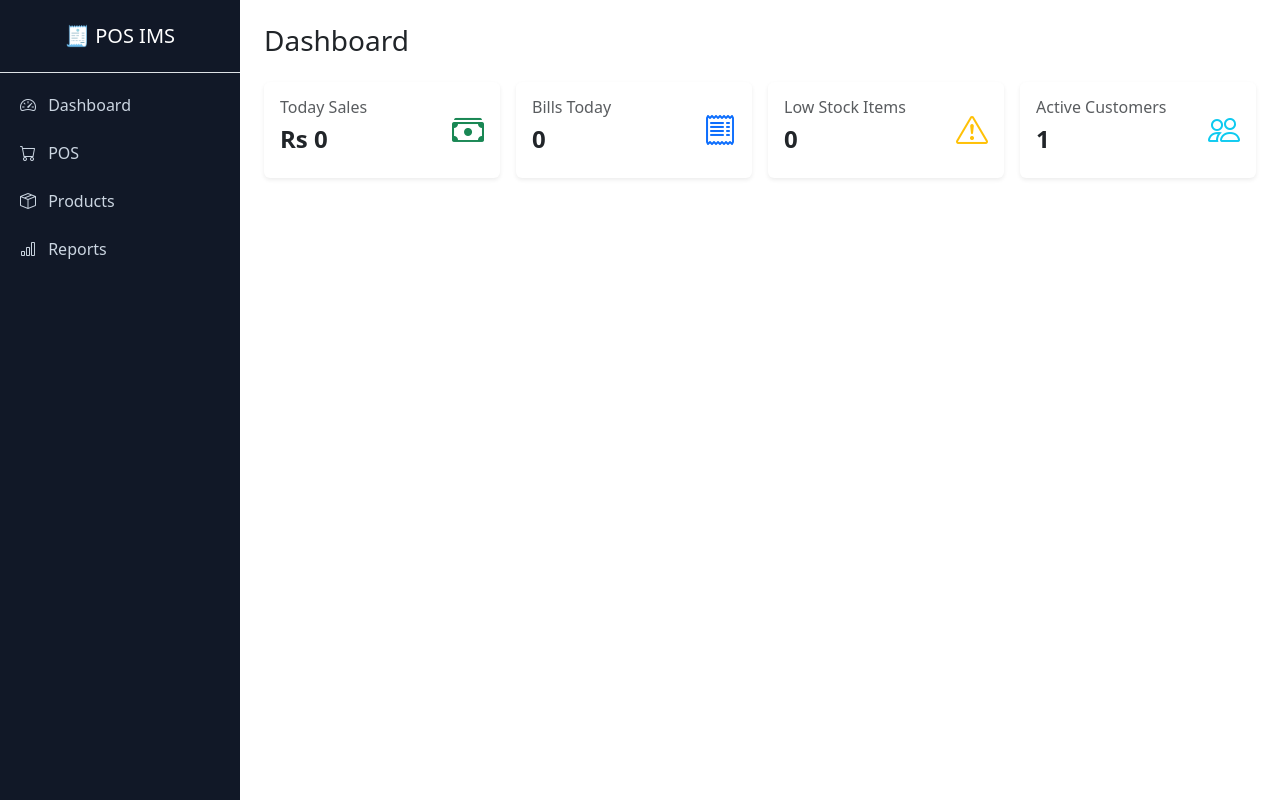
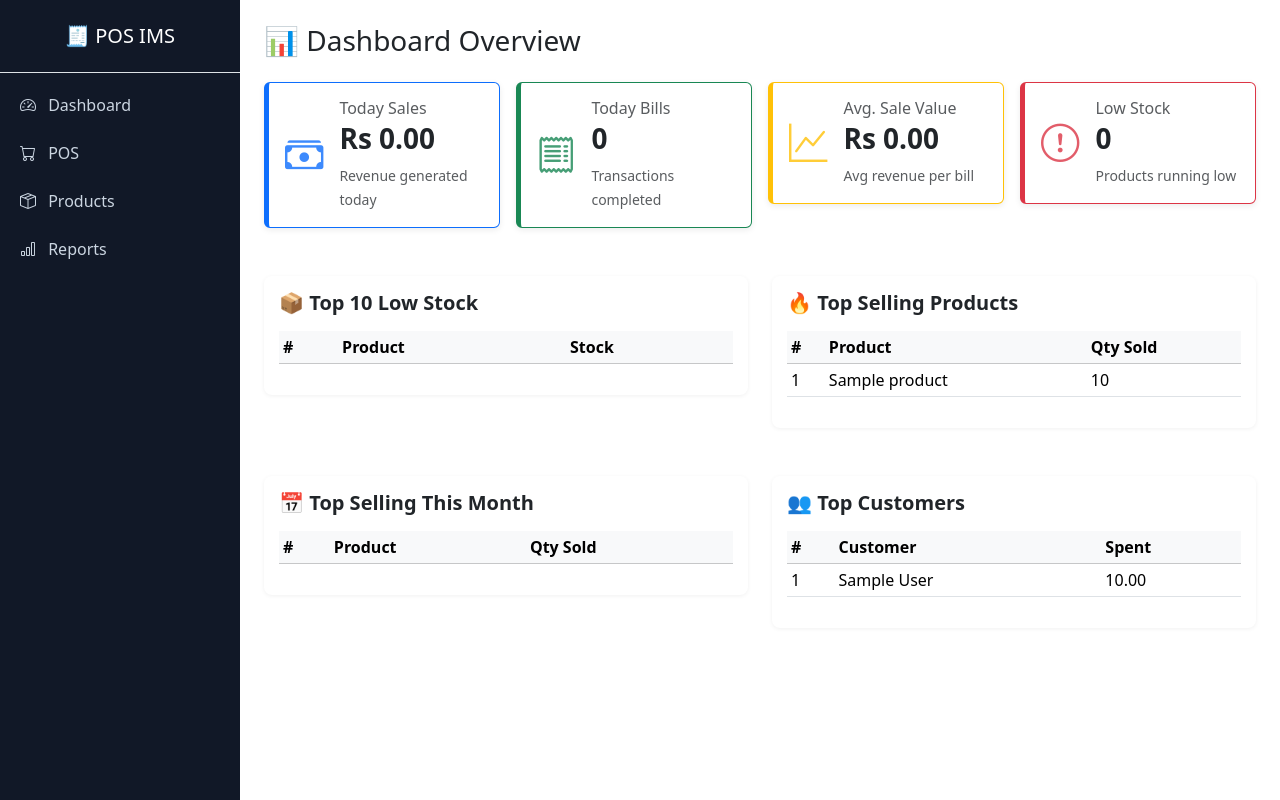
Before and after one commit to jawad-hamza/possumus, a Django app: page /dashboard/ in a window 1280 px wide. Run offline with Django 5.2, Linux system fonts and the light colour scheme; tables that the repository leaves empty hold one stand-in row (values such as "Sample post"); lists and menus that the app fills with data are empty.

Commit message:
Step1 done now keep on vp track

```diff
--- a/pos/templates/pos/dashboard.html
+++ b/pos/templates/pos/dashboard.html
@@ -1,70 +1,204 @@
 {% extends "pos/base.html" %}
 {% block title %}Dashboard{% endblock %}
 
+{% block extra_css %}
+<style>
+    .kpi-card {
+        border-left: 5px solid;
+        box-shadow: 0 2px 6px rgba(0,0,0,0.08);
+    }
+    .kpi-icon {
+        font-size: 2.4rem;
+        opacity: 0.8;
+    }
+    .table-section {
+        background: white;
+        padding: 15px;
+        border-radius: 8px;
+        box-shadow: 0 1px 4px rgba(0,0,0,0.06);
+    }
+</style>
+{% endblock %}
+
 {% block content %}
-<h3 class="mb-4">Dashboard</h3>
+<h3 class="mb-4">📊 Dashboard Overview</h3>
 
 <div class="row g-3">
 
-    <!-- Total Sales -->
-    <div class="col-md-3">
-        <div class="card shadow-sm border-0">
+    <!-- TOTAL SALES -->
+    <div class="col-md-3 col-sm-6">
+        <div class="card kpi-card border-primary">
             <div class="card-body">
-                <div class="d-flex justify-content-between align-items-center">
-                    <div>
-                        <h6 class="text-muted">Today Sales</h6>
-                        <h4 class="fw-bold">Rs {{ total_sales_amount }}</h4>
+                <div class="d-flex align-items-center">
+                    <i class="bi bi-cash-stack text-primary kpi-icon"></i>
+                    <div class="ms-3">
+                        <h6 class="text-muted mb-1">Today Sales</h6>
+                        <h3 class="fw-bold">Rs {{ total_sales|floatformat:2 }}</h3>
+                        <small class="text-muted">Revenue generated today</small>
                     </div>
-                    <i class="bi bi-cash-stack fs-2 text-success"></i>
                 </div>
             </div>
         </div>
     </div>
 
-    <!-- Total Bills -->
-    <div class="col-md-3">
-        <div class="card shadow-sm border-0">
+    <!-- TOTAL BILLS -->
+    <div class="col-md-3 col-sm-6">
+        <div class="card kpi-card border-success">
             <div class="card-body">
-                <div class="d-flex justify-content-between align-items-center">
-                    <div>
-                        <h6 class="text-muted">Bills Today</h6>
-                        <h4 class="fw-bold">{{ total_bills }}</h4>
+                <div class="d-flex align-items-center">
+                    <i class="bi bi-receipt text-success kpi-icon"></i>
+                    <div class="ms-3">
+                        <h6 class="text-muted mb-1">Today Bills</h6>
+                        <h3 class="fw-bold">{{ total_bills }}</h3>
+                        <small class="text-muted">Transactions completed</small>
                     </div>
-                    <i class="bi bi-receipt fs-2 text-primary"></i>
                 </div>
             </div>
         </div>
     </div>
 
-    <!-- Low Stock -->
-    <div class="col-md-3">
-        <div class="card shadow-sm border-0">
+    <!-- AVERAGE SALE -->
+    <div class="col-md-3 col-sm-6">
+        <div class="card kpi-card border-warning">
             <div class="card-body">
-                <div class="d-flex justify-content-between align-items-center">
-                    <div>
-                        <h6 class="text-muted">Low Stock Items</h6>
-                        <h4 class="fw-bold">{{ low_stock_count }}</h4>
+                <div class="d-flex align-items-center">
+                    <i class="bi bi-graph-up text-warning kpi-icon"></i>
+                    <div class="ms-3">
+                        <h6 class="text-muted mb-1">Avg. Sale Value</h6>
+                        <h3 class="fw-bold">Rs {{ avg_sale|floatformat:2 }}</h3>
+                        <small class="text-muted">Avg revenue per bill</small>
                     </div>
-                    <i class="bi bi-exclamation-triangle fs-2 text-warning"></i>
                 </div>
             </div>
         </div>
     </div>
 
-    <!-- Customers -->
-    <div class="col-md-3">
-        <div class="card shadow-sm border-0">
+    <!-- LOW STOCK -->
+    <div class="col-md-3 col-sm-6">
+        <div class="card kpi-card border-danger">
             <div class="card-body">
-                <div class="d-flex justify-content-between align-items-center">
-                    <div>
-                        <h6 class="text-muted">Active Customers</h6>
-                        <h4 class="fw-bold">{{ customer_count }}</h4>
+                <div class="d-flex align-items-center">
+                    <i class="bi bi-exclamation-circle text-danger kpi-icon"></i>
+                    <div class="ms-3">
+                        <h6 class="text-muted mb-1">Low Stock</h6>
+                        <h3 class="fw-bold">{{ low_stock_count }}</h3>
+                        <small class="text-muted">Products running low</small>
                     </div>
-                    <i class="bi bi-people fs-2 text-info"></i>
                 </div>
             </div>
         </div>
     </div>
 
 </div>
+
+<!-- TABLES SECTION -->
+<div class="row mt-4 g-4">
+
+    <!-- LOW STOCK TABLE -->
+    <div class="col-lg-6 col-md-12">
+        <div class="table-section">
+            <h5 class="fw-bold mb-3">📦 Top 10 Low Stock</h5>
+            <table class="table table-hover table-sm">
+                <thead class="table-light">
+                    <tr>
+                        <th>#</th>
+                        <th>Product</th>
+                        <th>Stock</th>
+                    </tr>
+                </thead>
+                <tbody>
+                    {% for p in top_low_stock %}
+                    <tr>
+                        <td>{{ forloop.counter }}</td>
+                        <td>{{ p.name }}</td>
+                        <td>{{ p.stock }}</td>
+                    </tr>
+                    {% endfor %}
+                </tbody>
+            </table>
+        </div>
+    </div>
+
+    <!-- BEST SELLERS TABLE -->
+    <div class="col-lg-6 col-md-12">
+        <div class="table-section">
+            <h5 class="fw-bold mb-3">🔥 Top Selling Products</h5>
+            <table class="table table-hover table-sm">
+                <thead class="table-light">
+                    <tr>
+                        <th>#</th>
+                        <th>Product</th>
+                        <th>Qty Sold</th>
+                    </tr>
+                </thead>
+                <tbody>
+                    {% for item in best_selling %}
+                    <tr>
+                        <td>{{ forloop.counter }}</td>
+                        <td>{{ item.product__name }}</td>
+                        <td>{{ item.total_qty }}</td>
+                    </tr>
+                    {% endfor %}
+                </tbody>
+            </table>
+        </div>
+    </div>
+
+</div>
+
+<!-- SECOND ROW OF TABLES (optional) -->
+<div class="row mt-4 g-4">
+
+    <!-- BEST SELLERS THIS MONTH -->
+    <div class="col-lg-6 col-md-12">
+        <div class="table-section">
+            <h5 class="fw-bold mb-3">📅 Top Selling This Month</h5>
+            <table class="table table-hover table-sm">
+                <thead class="table-light">
+                    <tr>
+                        <th>#</th>
+                        <th>Product</th>
+                        <th>Qty Sold</th>
+                    </tr>
+                </thead>
+                <tbody>
+                    {% for item in best_selling_month %}
+                    <tr>
+                        <td>{{ forloop.counter }}</td>
+                        <td>{{ item.product__name }}</td>
+                        <td>{{ item.total_qty }}</td>
+                    </tr>
+                    {% endfor %}
+                </tbody>
+            </table>
+        </div>
+    </div>
+
+    <!-- TOP CUSTOMERS -->
+    <div class="col-lg-6 col-md-12">
+        <div class="table-section">
+            <h5 class="fw-bold mb-3">👥 Top Customers</h5>
+            <table class="table table-hover table-sm">
+                <thead class="table-light">
+                    <tr>
+                        <th>#</th>
+                        <th>Customer</th>
+                        <th>Spent</th>
+                    </tr>
+                </thead>
+                <tbody>
+                    {% for c in top_customers %}
+                    <tr>
+                        <td>{{ forloop.counter }}</td>
+                        <td>{{ c.customer__name|default:"Walk-in" }}</td>
+                        <td>{{ c.total_spent|floatformat:2 }}</td>
+                    </tr>
+                    {% endfor %}
+                </tbody>
+            </table>
+        </div>
+    </div>
+
+</div>
+
 {% endblock %}
--- a/pos/views.py
+++ b/pos/views.py
@@ -24,39 +24,64 @@ def product_list(request):
         {"products": products}
     )
 
+
 def dashboard(request):
     today = timezone.localdate()
 
-    today_sales = Sale.objects.filter(
+    # 1. Total Sales Today
+    total_sales = Sale.objects.filter(
         created_at__date=today
+    ).aggregate(total=Sum("total_amount"))["total"] or 0
+
+    # 2. Total Bills (transactions) Today
+    total_bills = Sale.objects.filter(created_at__date=today).count()
+
+    # 3. Average Sale Value Today
+    avg_sale = 0
+    if total_bills > 0:
+        avg_sale = total_sales / total_bills
+
+    # 4. Low Stock Count
+    low_stock_products = Product.objects.filter(stock__lte=5, is_active=True)
+    low_stock_count = low_stock_products.count()
+
+    # 5. Top 10 Low Stock Items
+    top_low_stock = low_stock_products.order_by("stock")[:10]
+
+    # 6. Best-Selling Products (all time)
+    best_selling = (
+        SaleItem.objects.values("product__id", "product__name")
+        .annotate(total_qty=Sum("quantity"))
+        .order_by("-total_qty")[:10]
     )
 
-    total_sales_amount = today_sales.aggregate(
-        total=Sum("total_amount")
-    )["total"] or 0
-
-    total_bills = today_sales.count()
-
-    low_stock_count = Product.objects.filter(
-        stock__lte=5,
-        is_active=True
-    ).count()
-
-    customer_count = Customer.objects.filter(
-        is_active=True
-    ).count()
-
-    return render(
-        request,
-        "pos/dashboard.html",
-        {
-            "total_sales_amount": total_sales_amount,
-            "total_bills": total_bills,
-            "low_stock_count": low_stock_count,
-            "customer_count": customer_count,
-        }
+    # 7. Best-Selling Products (this month)
+    month_start = today.replace(day=1)
+    best_selling_month = (
+        SaleItem.objects.filter(sale__created_at__date__gte=month_start)
+        .values("product__id", "product__name")
+        .annotate(total_qty=Sum("quantity"))
+        .order_by("-total_qty")[:10]
     )
 
+    # 8. Top 10 Customers by Spend
+    top_customers = (
+        Sale.objects.values("customer__id", "customer__name")
+        .annotate(total_spent=Sum("total_amount"))
+        .order_by("-total_spent")[:10]
+    )
+
+    context = {
+        "total_sales": total_sales,
+        "total_bills": total_bills,
+        "avg_sale": avg_sale,
+        "low_stock_count": low_stock_count,
+        "top_low_stock": top_low_stock,
+        "best_selling": best_selling,
+        "best_selling_month": best_selling_month,
+        "top_customers": top_customers,
+    }
+    return render(request, "pos/dashboard.html", context)
 
 def safe_decimal(value):
     try:
```
